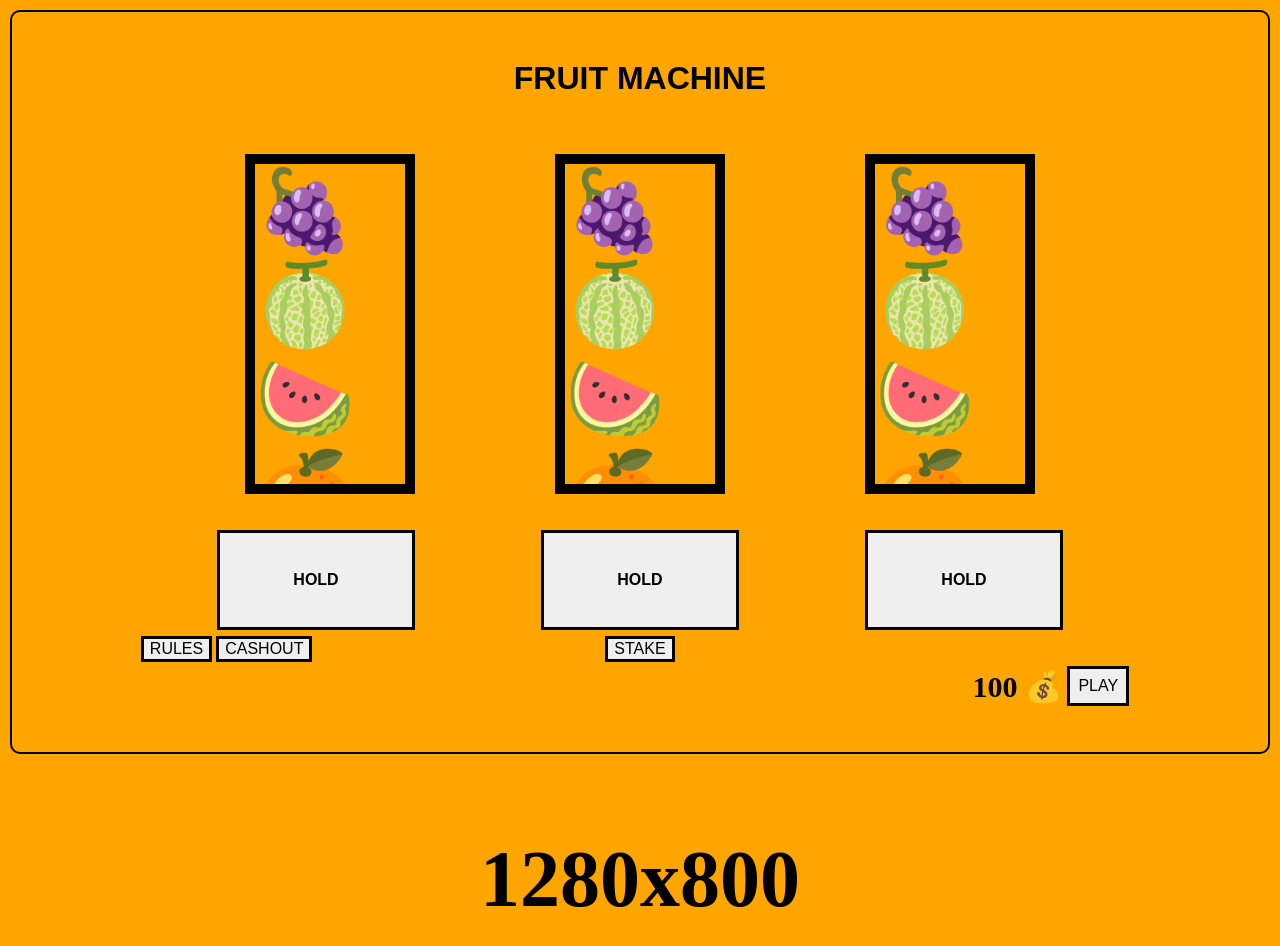
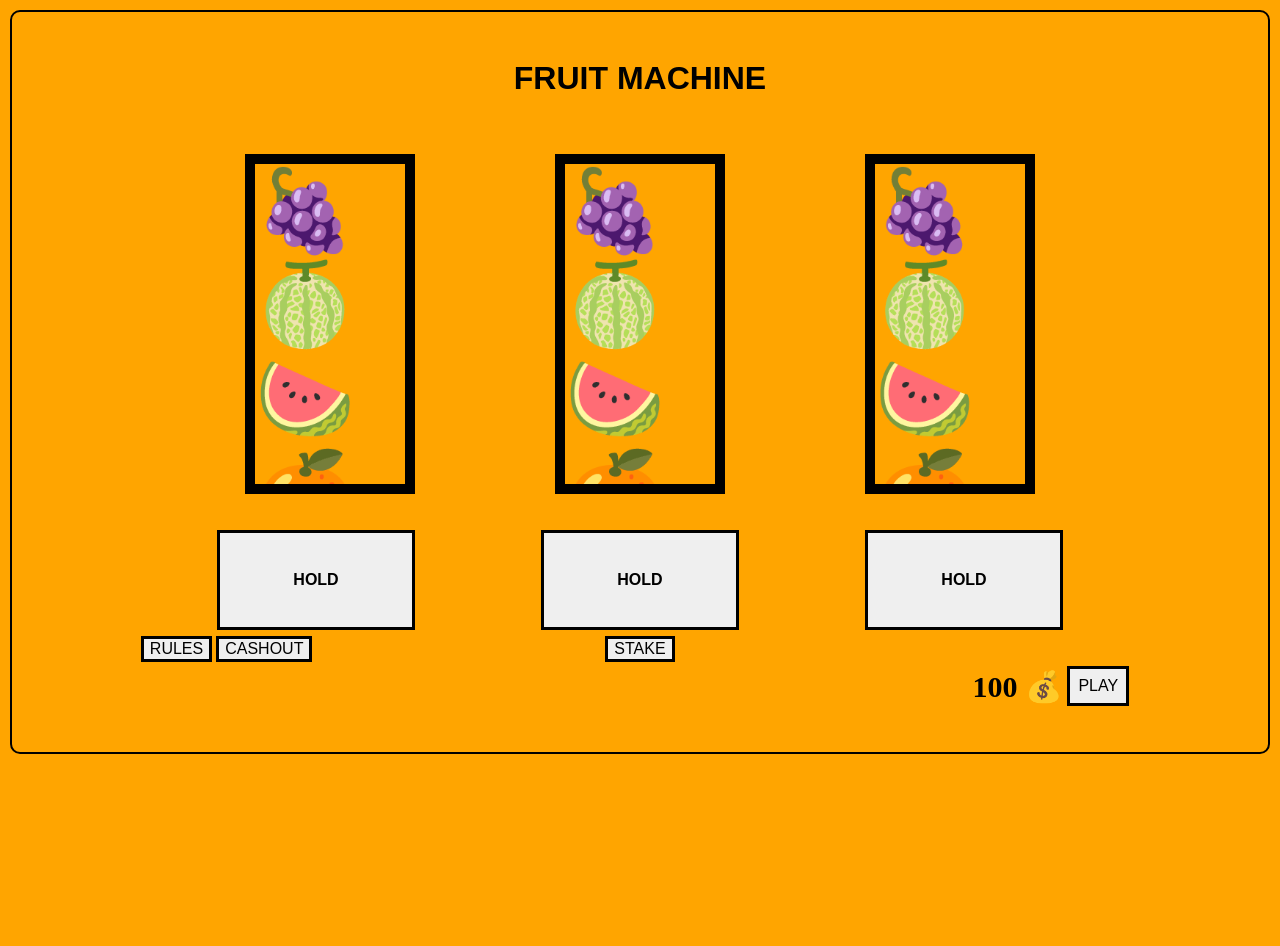
Before and after one commit to konradszymanski/fruitmashine.Generation.org, a website: page index.html in a window 1280 px wide. After the commit the page ends 800 px from the top, so only its background shows below. Drawn offline with Linux system fonts and the light colour scheme.

Commit message:
delete resizer

```diff
--- a/index.html
+++ b/index.html
@@ -79,22 +79,6 @@
         </div>
 
     </div>
-    <p class='sizeMeter' id="screen"></p>
-
-    <script>
-        (function () {
-            window.onresize = displayWindowSize;
-            window.onload = displayWindowSize;
-
-            function displayWindowSize() {
-                let myWidth = window.innerWidth;
-                let myHeight = window.innerHeight;
-                // your size calculation code here
-                document.getElementById("screen").innerHTML = myWidth + "x" + myHeight;
-            };
-        })();
-
-    </script>
     <script defer src="/script/script.js"></script>
 </body>
 
```
